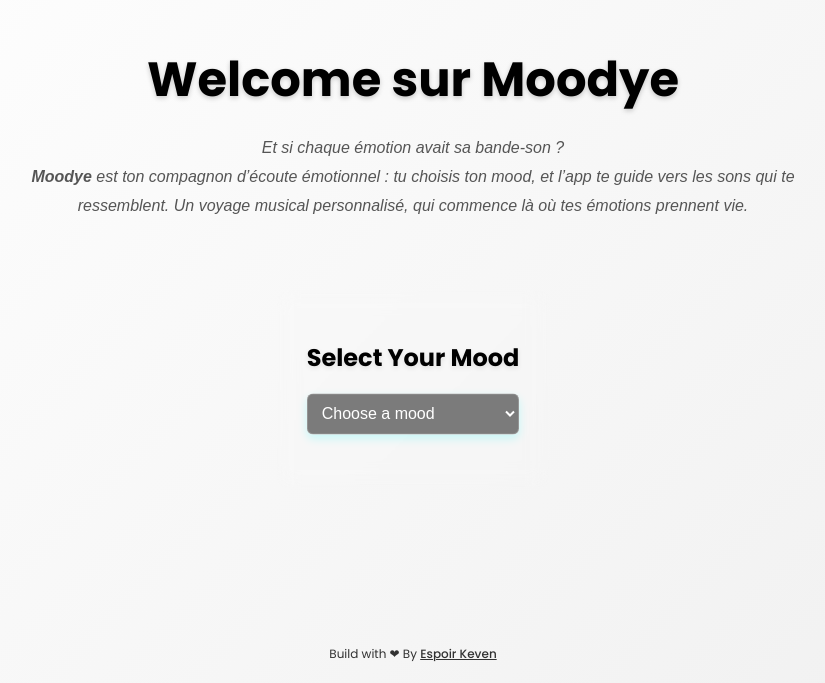
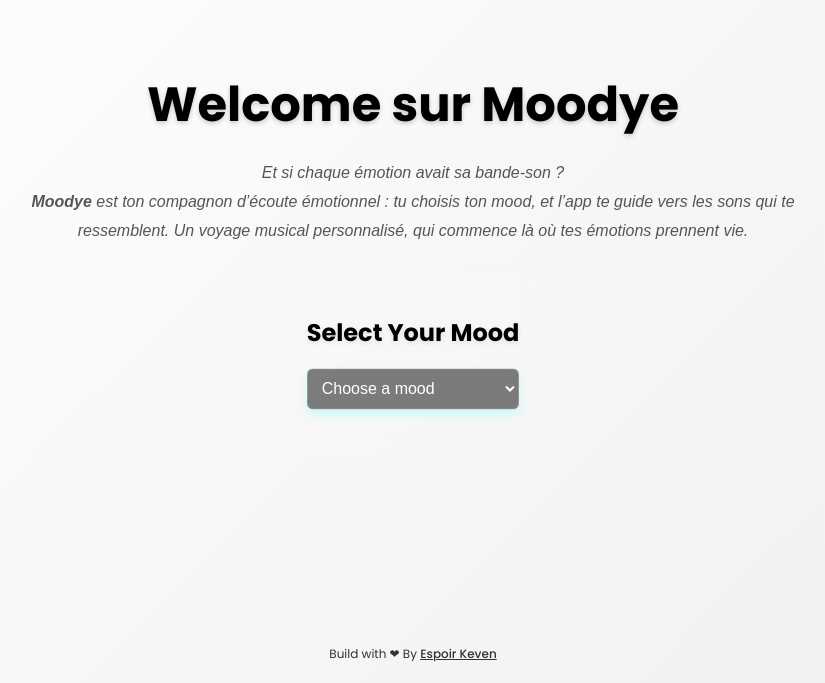
Before and after one commit to EspoirGit/moodye, a React (Vite) app: page / in a window 1280 px wide. Shown: the part 117-800 px from the top of the page, without its empty margins (227-1052 px from the left). Built offline with nearby package versions, Linux system fonts and the light colour scheme.

Commit message:
Sound Card update

```diff
--- a/src/components/MoodSelector.jsx
+++ b/src/components/MoodSelector.jsx
@@ -32,7 +32,7 @@ const MoodSelector = ({ moods, onMoodSelect }) => {
         justifyContent: 'center',
         alignItems: 'center',
         width: '100vw',
-        marginTop: '50px',
+        marginTop: '',
         marginBottom: '50px',
         fontFamily: '"Poppins", sans-serif', // Updated font
         color: '#ffffff',
--- a/src/pages/HomePage.jsx
+++ b/src/pages/HomePage.jsx
@@ -96,8 +96,7 @@ const HomePage = () => {
                             textAlign: 'center',
                             color: '#000000', // Black text for contrast
                             borderRadius: '16px',
-                            margin: '40px auto',
-                            maxWidth: '80vw',
+                            width: '60vw',
                             background: 'rgba(255, 255, 255, 0.9)', // White translucent background
                             backdropFilter: 'blur(15px)',
                             boxShadow: '0 8px 32px rgba(0, 0, 0, 0.1)', // Softer shadow
```
